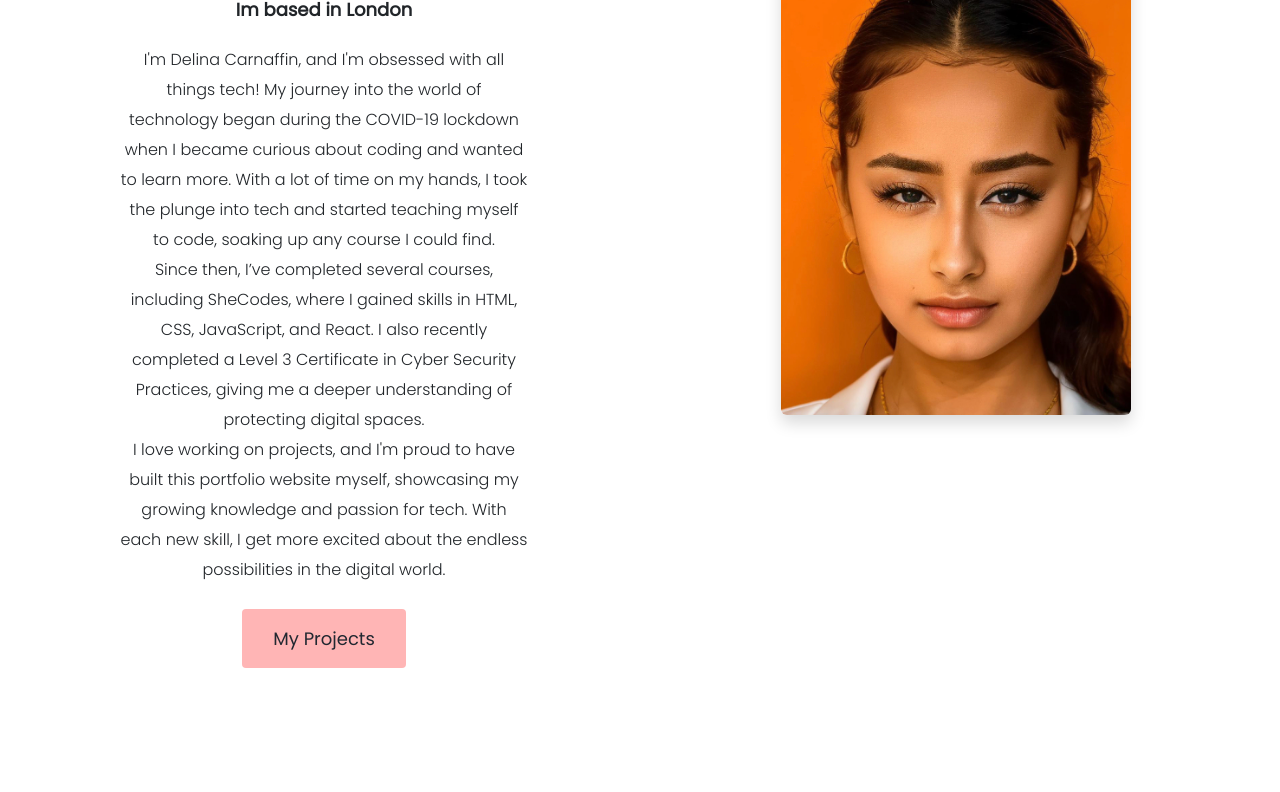
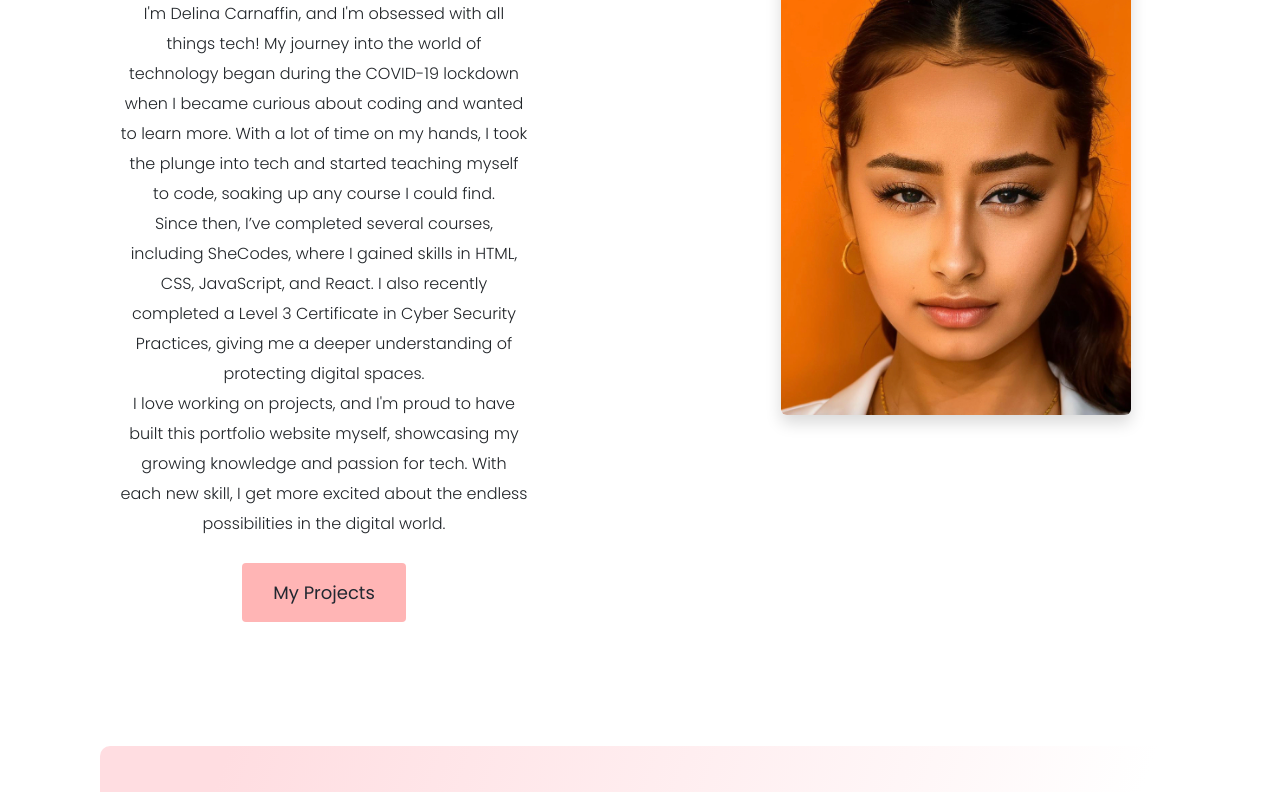
Before and after one commit to nina88c/portfolio, a plain HTML site: page about.html in a window 1280 px wide. Shown: the part 220-1012 px from the top of the page. Drawn offline with nearby package versions, Linux system fonts and the light colour scheme.

Commit message:
Update about.html

```diff
--- a/about.html
+++ b/about.html
@@ -70,7 +70,7 @@
         <div class="col-md-6">
           <div class="content">
             <h1 class="mb-4">A little about me</h1>
-            <h2 class="mb-4">Im based in London</h2>
+            <h2 class="mb-4"> </h2>
             <p class="mb-4">
              I'm Delina Carnaffin, and I'm obsessed with all things tech! My journey into the world of technology began during the COVID-19 lockdown when I became curious about coding and wanted to learn more. With a lot of time on my hands, I took the plunge into tech and started teaching myself to code, soaking up any course I could find.
           <br/>
```
